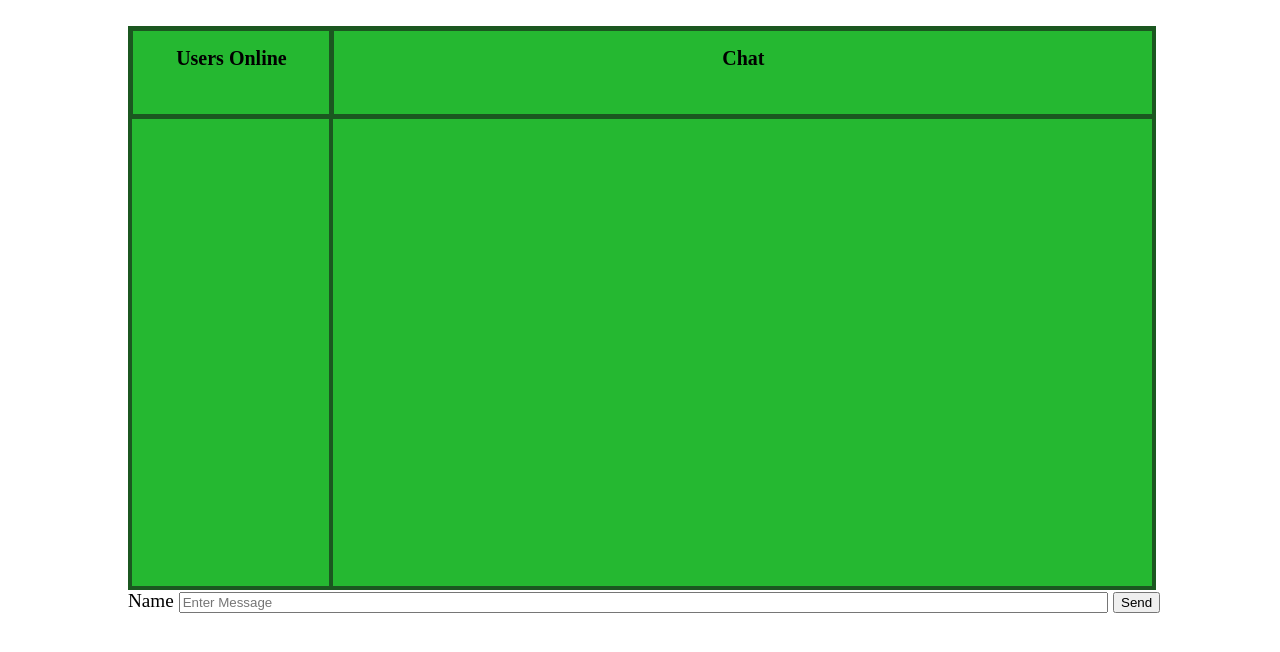
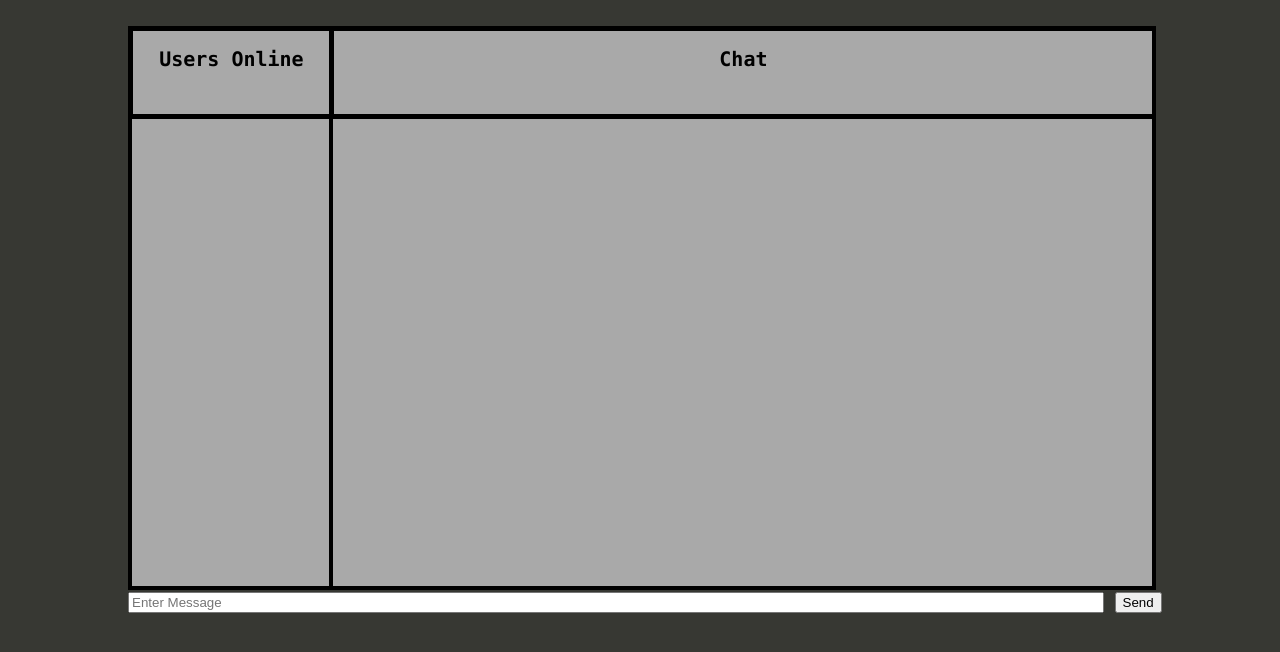
Before and after one commit to AsianDamage/simple-chat-app, a website: page public/chat.html in a window 1280 px wide. Drawn offline with nearby package versions, Linux system fonts and the light colour scheme; no server answers.

Commit message:
Fix: less ugly UI (just slightly)

```diff
--- a/public/chat.html
+++ b/public/chat.html
@@ -28,7 +28,6 @@
 
 </div>
     <form id = "form">
-        <label for = "message-text"> Name </label>
         <input type="text" id = "message-text" name = "hi" placeholder="Enter Message" autocomplete = "false">
         <button id = 'submit-message' type="submit"> Send </button>
     </form>
--- a/public/script.js
+++ b/public/script.js
@@ -37,7 +37,7 @@ form.addEventListener('submit', (e) => {
 function displayMessage(message) {
     const div = document.createElement('div')
     div.classList.add("chat-msg")
-    div.innerHTML = `<b><i><span style = "color:orange">${message.username}</span> , ${message.time}</i> | <b style = "color:white;"> ${message.text}</b></b>`
+    div.innerHTML = `<b><span style = "color:orange">${message.username}</span> , ${message.time} | <b style = "color:white;"> ${message.text}</b></b>`
     msgcon.append(div)
     messageInput.value = ""
     msgcon.scrollTop = msgcon.scrollHeight;
--- a/public/styles.css
+++ b/public/styles.css
@@ -3,6 +3,8 @@ html,body{
     width:100%;
     margin: 0;
     padding: 0;
+    background-color: rgb(55, 56, 51);
+    font-family: "Lucida Console", "Courier New", monospace;
 }
 
 #maindiv {
@@ -15,15 +17,15 @@ html,body{
     padding: 0;
     border: 0;
     width:80%;
-    border: 2px solid rgb(27, 87, 32);
-    background-color: rgb(37, 184, 49);
+    border: 2px solid rgb(0, 0, 0);
+    background-color: darkgray;
 }
 #pop {
 
     min-height: 70%;
     max-height: 70%;
     width:20%;
-    border: 2px solid rgb(27, 87, 32);
+    border: 2px solid rgb(0, 0, 0);
     overflow-y: auto;
     overflow-x: hidden;
     display: flex;
@@ -35,7 +37,7 @@ html,body{
     max-height: 70%;
     min-width:80%;
     max-width:80%;
-    border: 2px solid rgb(27, 87, 32);
+    border: 2px solid rgb(0, 0, 0);
     overflow-y: auto;
     overflow-x: hidden;
 }
@@ -46,12 +48,12 @@ html,body{
     min-height:15%;
     max-height: 15%;
     width: 100%;
-    border: 1px solid rgb(27, 87, 32);
+    border: 1px solid rgb(0, 0, 0);
 }
 
 #line{
     height: 0;
-    border:2px solid rgb(27, 87, 32);
+    border:2px solid rgb(0, 0, 0);
     width:100%;
 }
 #message-container {
@@ -60,24 +62,24 @@ html,body{
     max-height: 70%;
     min-width:80%;
     max-width:80%;
-    border: 2px solid rgb(27, 87, 32);
+    border: 2px solid rgb(0, 0, 0);
     overflow-y: auto;
     overflow-x: hidden;
 }
 .chat-msg{
     margin-top: 2%;
     background-color: rgba(27, 87, 32, 0.5);
-    font-size: larger;
+    font-size: large;
 
 }
 
 form{
-    font-size: larger;
+    font-size: large;
     margin-left: 10%;
 }
 input{
     height:5%;
-    width: 80%;
+    width: 84%;
 }
 li{
     list-style: none;
@@ -86,6 +88,9 @@ li{
     font-weight: 1000;
     margin-top: 2%;
     margin-bottom: 2%;
-    border: 2px solid rgb(0,0,255);
-    background-color: rgba(0,0,255,0.4);
+    border: 2px solid rgb(47, 47, 112);
+    background-color: rgba(50, 50, 142, 0.683);
 }
+label {
+    color: rgb(201, 199, 194);
+}
```
